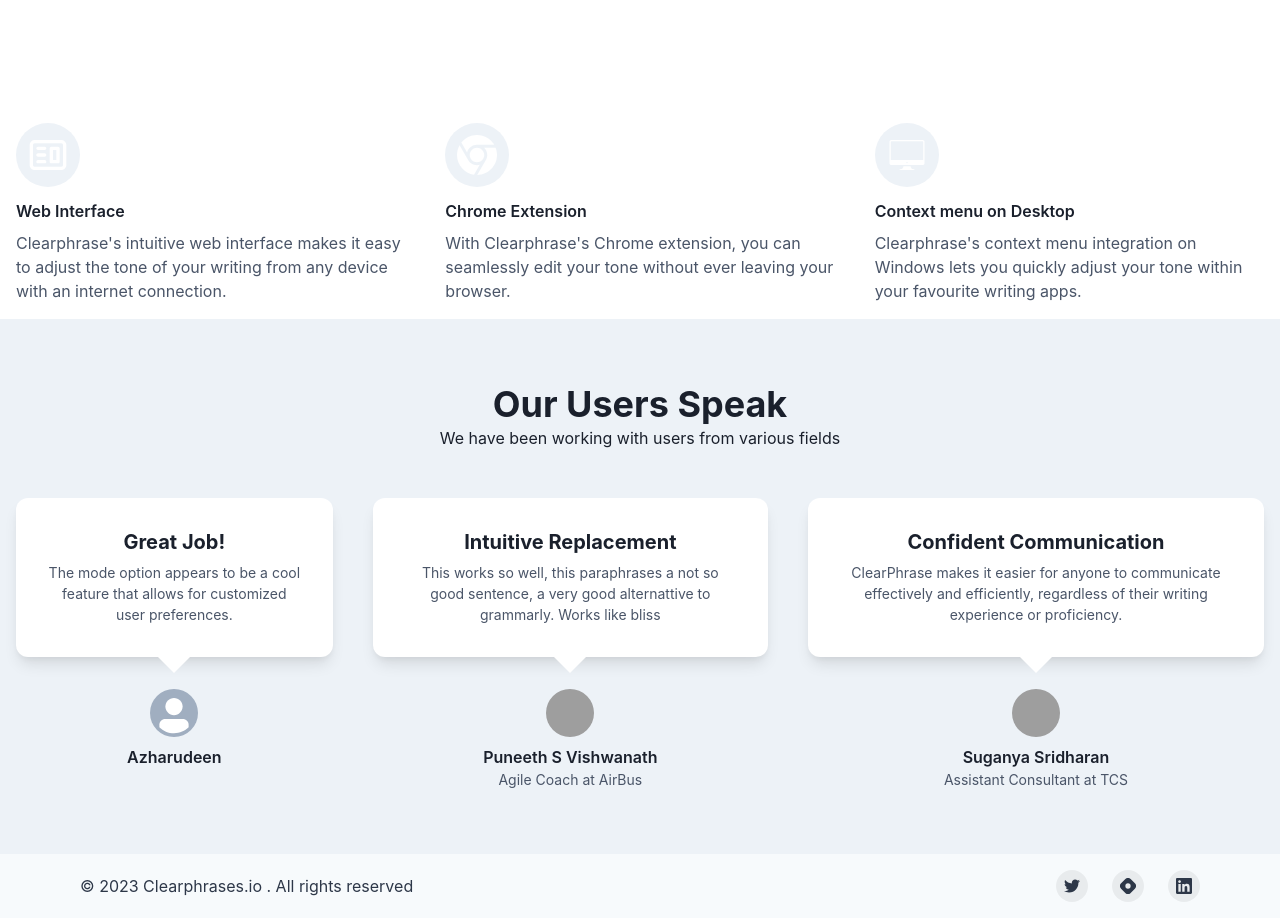
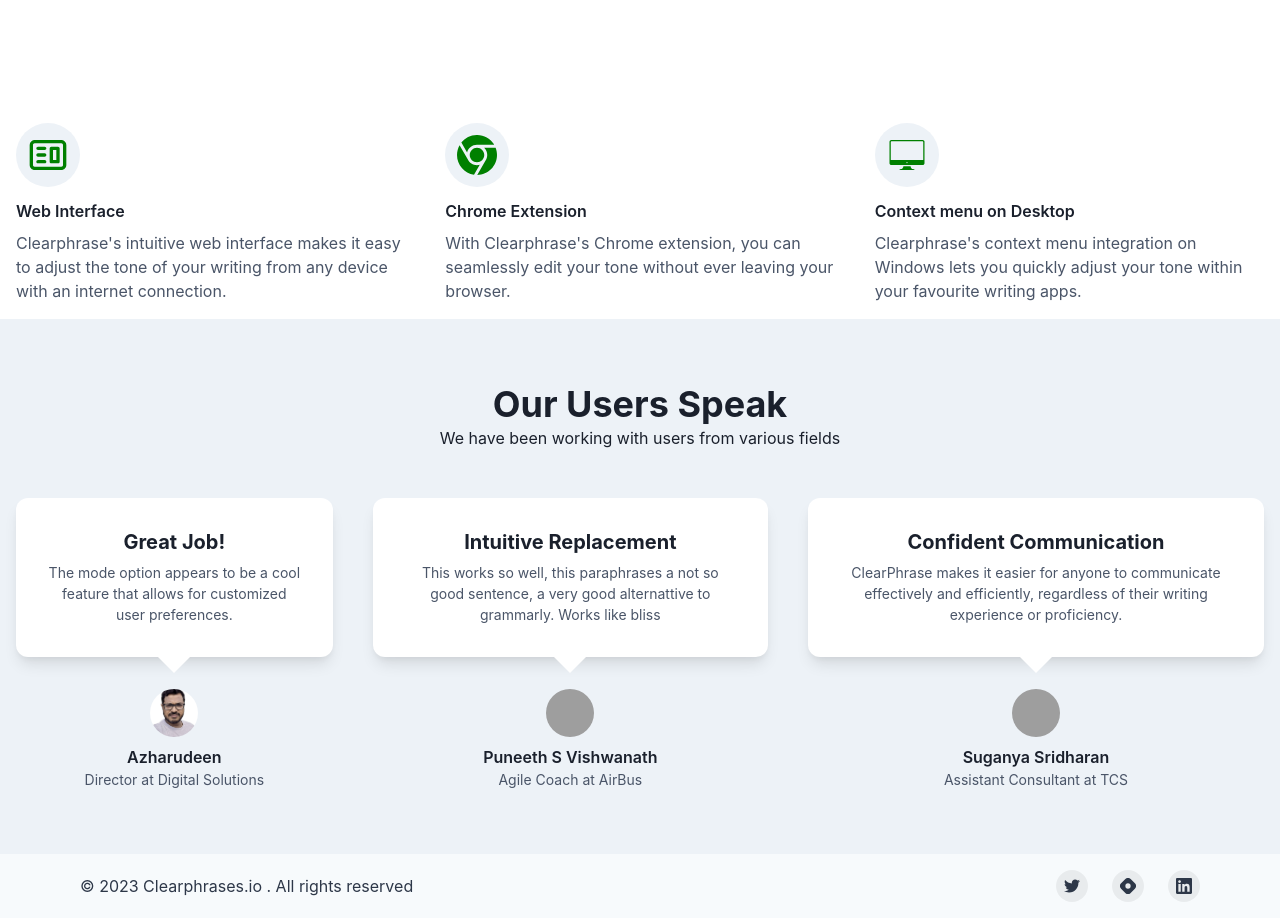
Before and after one commit to satish860/clearphrase, a Next.js app: page / in a window 1280 px wide. Shown: the part 620-1538 px from the top of the page. Built offline with nearby package versions, Linux system fonts and the light colour scheme; no server answers; grey boxes are pictures that could not be loaded.

Commit message:
testimonial image and icon colours

```diff
--- a/src/pages/components/Features.tsx
+++ b/src/pages/components/Features.tsx
@@ -36,21 +36,21 @@
     <Box p={4}>
       <SimpleGrid columns={{ base: 1, md: 3 }} spacing={10}>
         <Feature
-          icon={<Icon as={CgWebsite} w={10} h={10} />}
+          icon={<Icon as={CgWebsite} w={10} h={10} color="green"/>}
           title={'Web Interface'}
           text={
             "Clearphrase's intuitive web interface makes it easy to adjust the tone of your writing from any device with an internet connection."
           }
         />
         <Feature
-          icon={<Icon as={ImChrome} w={10} h={10} />}
+          icon={<Icon as={ImChrome} w={10} h={10} color="green" />}
           title={'Chrome Extension'}
           text={
             "With Clearphrase's Chrome extension, you can seamlessly edit your tone without ever leaving your browser."
           }
         />
         <Feature
-          icon={<Icon as={IoIosDesktop} w={10} h={10} />}
+          icon={<Icon as={IoIosDesktop} w={10} h={10} color="green" />}
           title={'Context menu on Desktop'}
           text={
            "Clearphrase's context menu integration on Windows lets you quickly adjust your tone within your favourite writing apps."
--- a/src/pages/components/Testimonials.tsx
+++ b/src/pages/components/Testimonials.tsx
@@ -108,9 +108,9 @@
               </TestimonialText>
             </TestimonialContent>
             <TestimonialAvatar
-              src={""}
+              src={"/images/stock/Testimonial.jpg"}
               name={"Azharudeen"}
-              title={""}
+              title={"Director at Digital Solutions"}
             />
           </Testimonial>
           <Testimonial>
```
Also changed, not shown: public/images/stock/Testimonial.jpg (added).
